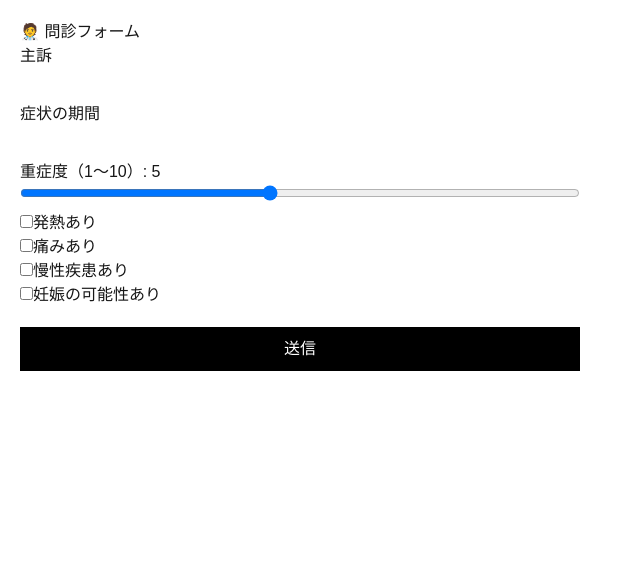
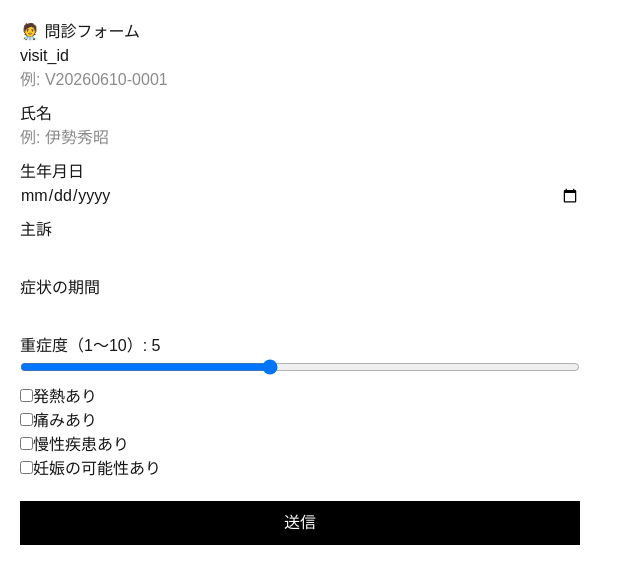
Before and after one commit to 55hanachan/medon-intake, a Next.js app: page / in a window 1280 px wide. Shown: the top 584 px of the page, without its empty margins (0-640 px from the left). Built offline with nearby package versions, Linux system fonts and the light colour scheme.

Commit message:
Update page.tsx

```diff
--- a/app/page.tsx
+++ b/app/page.tsx
@@ -2,9 +2,24 @@
 
 import { useState } from "react";
 
+type FormState = {
+  visit_id: string;
+  name: string;
+  birthday: string;
+  chief_complaint: string;
+  symptoms_duration: string;
+  severity: number;
+  has_fever: boolean;
+  has_pain: boolean;
+  has_chronic_disease: boolean;
+  pregnancy_possible: boolean;
+};
+
 export default function IntakePage() {
-  const [form, setForm] = useState({
+  const [form, setForm] = useState<FormState>({
     visit_id: "",
+    name: "",
+    birthday: "",
     chief_complaint: "",
     symptoms_duration: "",
     severity: 5,
@@ -52,6 +67,39 @@ export default function IntakePage() {
   return (
     <form onSubmit={handleSubmit} style={{ padding: 20, maxWidth: 600 }}>
       <h1>🧑‍⚕️ 問診フォーム</h1>
+
+      <div>
+        <label>visit_id</label>
+        <input
+          name="visit_id"
+          value={form.visit_id}
+          onChange={handleChange}
+          style={{ width: "100%", marginBottom: 10 }}
+          placeholder="例: V20260610-0001"
+        />
+      </div>
+
+      <div>
+        <label>氏名</label>
+        <input
+          name="name"
+          value={form.name}
+          onChange={handleChange}
+          style={{ width: "100%", marginBottom: 10 }}
+          placeholder="例: 伊勢秀昭"
+        />
+      </div>
+
+      <div>
+        <label>生年月日</label>
+        <input
+          type="date"
+          name="birthday"
+          value={form.birthday}
+          onChange={handleChange}
+          style={{ width: "100%", marginBottom: 10 }}
+        />
+      </div>
 
       <div>
         <label>主訴</label>
```
